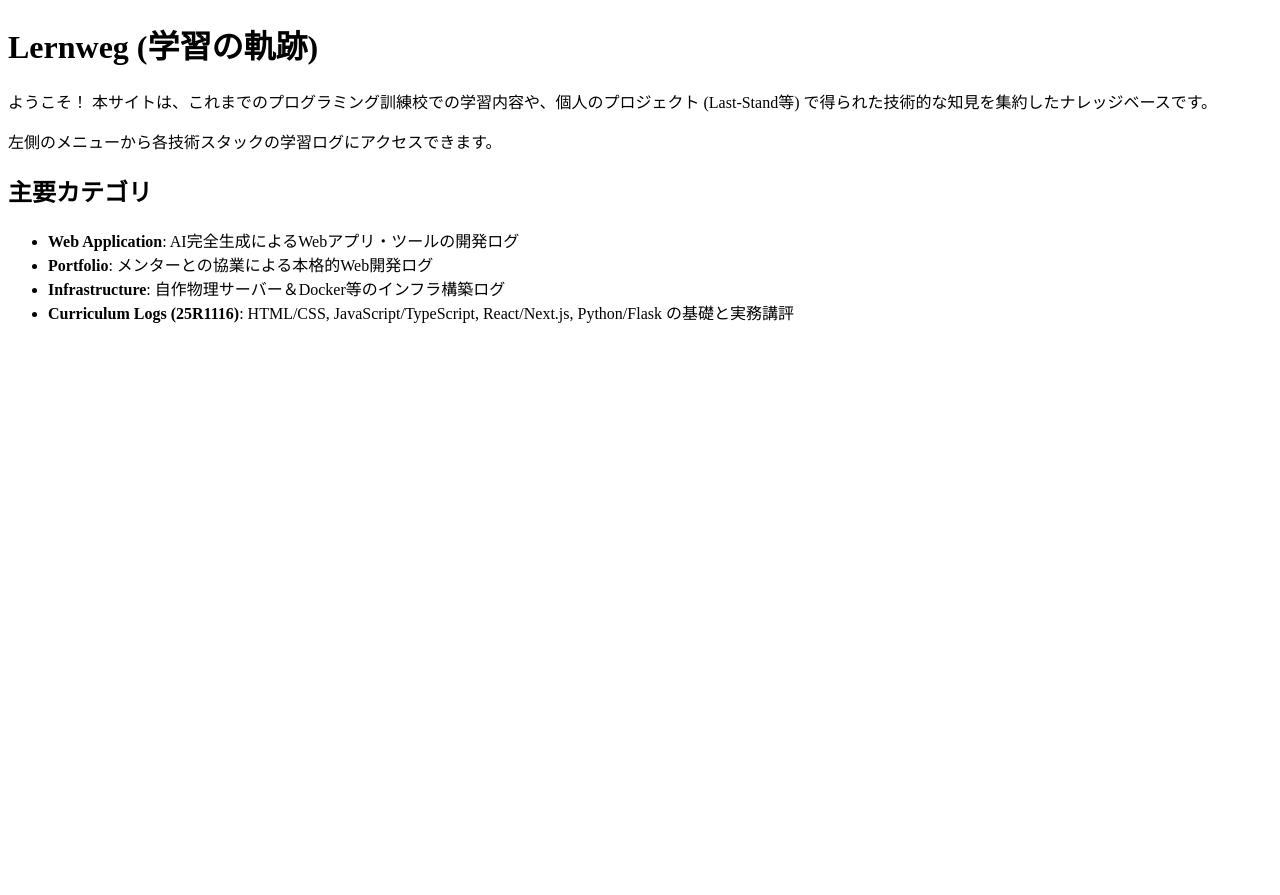
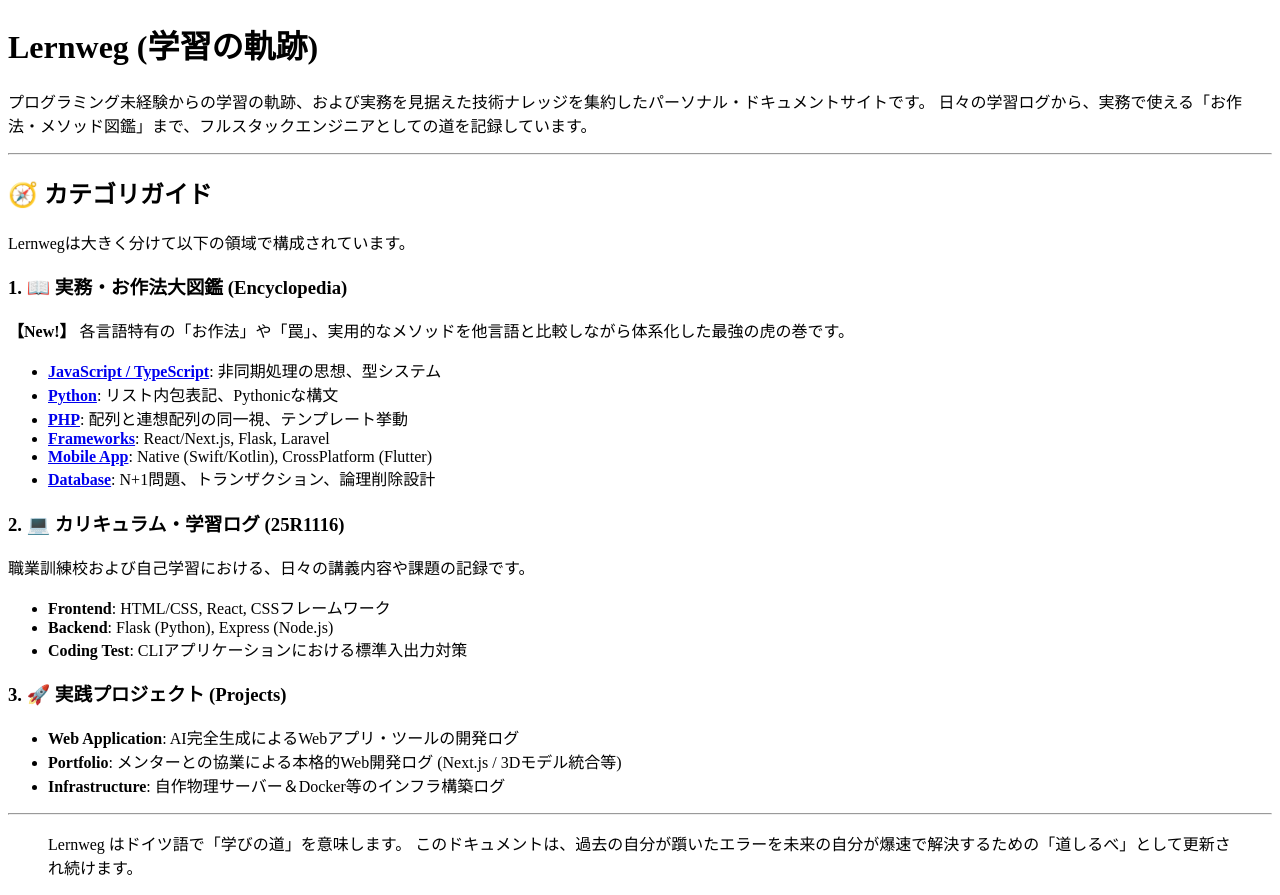
Before and after one commit to Kafk-A-noob/Lernweg, a Next.js app: page / in a window 1280 px wide. Before the commit the page ends 800 px from the top, so only its background shows below. Built offline with nearby package versions, Linux system fonts and the light colour scheme.

Commit message:
docs: revamp index.mdx layout to highlight Encyclopedia

```diff
--- a/pages/index.mdx
+++ b/pages/index.mdx
@@ -1,13 +1,40 @@
 # Lernweg (学習の軌跡)
 
-ようこそ！
-本サイトは、これまでのプログラミング訓練校での学習内容や、個人のプロジェクト (Last-Stand等) で得られた技術的な知見を集約したナレッジベースです。
+プログラミング未経験からの学習の軌跡、および実務を見据えた技術ナレッジを集約したパーソナル・ドキュメントサイトです。
+日々の学習ログから、実務で使える「お作法・メソッド図鑑」まで、フルスタックエンジニアとしての道を記録しています。
 
-左側のメニューから各技術スタックの学習ログにアクセスできます。
+---
 
-## 主要カテゴリ
+## 🧭 カテゴリガイド
+
+Lernwegは大きく分けて以下の領域で構成されています。
+
+### 1. 📖 実務・お作法大図鑑 (Encyclopedia)
+
+**【New!】** 各言語特有の「お作法」や「罠」、実用的なメソッドを他言語と比較しながら体系化した最強の虎の巻です。
+
+- **[JavaScript / TypeScript](./01_25R1116/05_Encyclopedia/01_JavaScript_TypeScript)**: 非同期処理の思想、型システム
+- **[Python](./01_25R1116/05_Encyclopedia/02_Python)**: リスト内包表記、Pythonicな構文
+- **[PHP](./01_25R1116/05_Encyclopedia/03_PHP)**: 配列と連想配列の同一視、テンプレート挙動
+- **[Frameworks](./01_25R1116/05_Encyclopedia/04_Frameworks)**: React/Next.js, Flask, Laravel
+- **[Mobile App](./01_25R1116/05_Encyclopedia/06_Mobile_App)**: Native (Swift/Kotlin), CrossPlatform (Flutter)
+- **[Database](./01_25R1116/05_Encyclopedia/05_Database)**: N+1問題、トランザクション、論理削除設計
+
+### 2. 💻 カリキュラム・学習ログ (25R1116)
+
+職業訓練校および自己学習における、日々の講義内容や課題の記録です。
+
+- **Frontend**: HTML/CSS, React, CSSフレームワーク
+- **Backend**: Flask (Python), Express (Node.js)
+- **Coding Test**: CLIアプリケーションにおける標準入出力対策
+
+### 3. 🚀 実践プロジェクト (Projects)
 
 - **Web Application**: AI完全生成によるWebアプリ・ツールの開発ログ
-- **Portfolio**: メンターとの協業による本格的Web開発ログ
+- **Portfolio**: メンターとの協業による本格的Web開発ログ (Next.js / 3Dモデル統合等)
 - **Infrastructure**: 自作物理サーバー＆Docker等のインフラ構築ログ
-- **Curriculum Logs (25R1116)**: HTML/CSS, JavaScript/TypeScript, React/Next.js, Python/Flask の基礎と実務講評
+
+---
+
+> Lernweg はドイツ語で「学びの道」を意味します。
+> このドキュメントは、過去の自分が躓いたエラーを未来の自分が爆速で解決するための「道しるべ」として更新され続けます。
```
